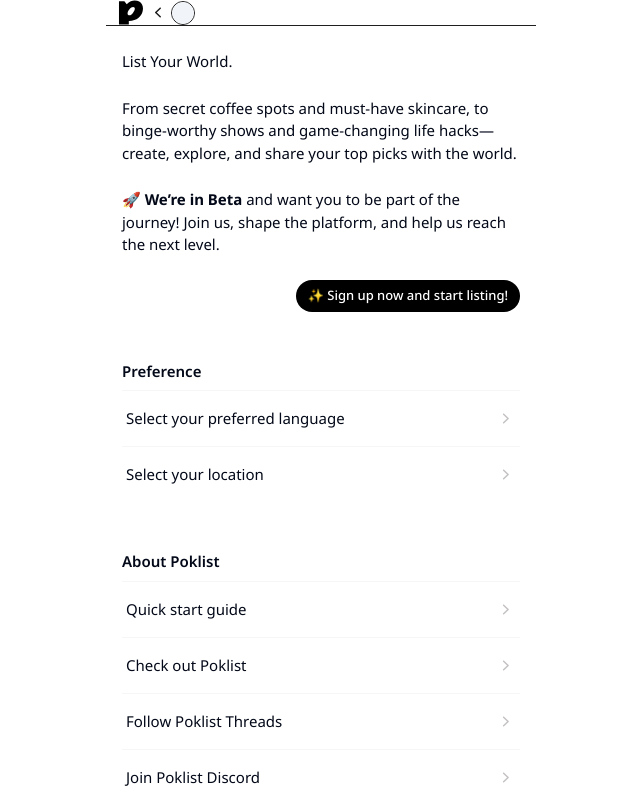
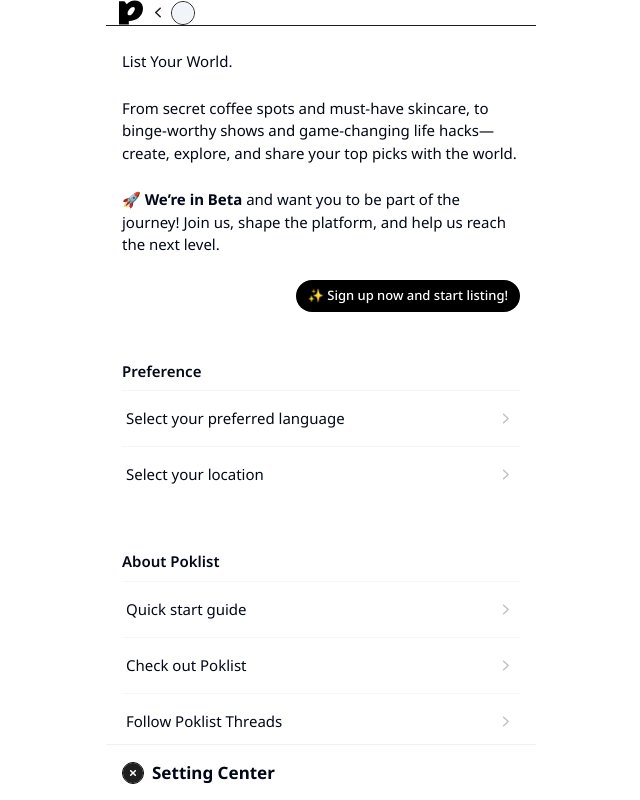
Before and after one commit to poklist/poklist-frontend, a React (Vite) app: page /settings in a window 1280 px wide. Shown: the top 800 px of the page, without its empty margins (319-959 px from the left). Built offline with nearby package versions, Linux system fonts and the light colour scheme; no server answers; what @lingui/macro, @radix-ui/themes would draw is missing.

Commit message:
feat: setting center titled footer

```diff
--- /dev/null
+++ b/src/components/Footer/index.tsx
@@ -0,0 +1,43 @@
+import IconClose from '@/components/ui/icons/CloseIcon';
+
+import { Button } from '@/components/ui/button';
+import { useEffect, useRef } from 'react';
+
+interface IFooterProps {
+  onClose: () => void;
+  title: string;
+}
+
+const Footer: React.FC<IFooterProps> = ({ onClose, title }) => {
+  const submitFooterRef = useRef<HTMLDivElement>(null);
+
+  const footerPosition = () => {
+    if (submitFooterRef.current && window.visualViewport) {
+      submitFooterRef.current.style.top = `${window.visualViewport.height - submitFooterRef.current.offsetHeight}px`;
+    }
+  };
+
+  useEffect(() => {
+    footerPosition();
+  }, []);
+
+  return (
+    <div
+      ref={submitFooterRef}
+      className="fixed z-10 flex h-14 w-dvw max-w-mobile-max items-center justify-between border-t border-t-gray-main-03 bg-white px-4 py-2"
+    >
+      <div className="flex items-center gap-2">
+        <Button
+          onClick={onClose}
+          aria-label="Previous"
+          className="h-auto rounded-full bg-inherit p-0"
+        >
+          <IconClose />
+        </Button>
+        <p className="text-[17px] font-bold">{title}</p>
+      </div>
+    </div>
+  );
+};
+
+export default Footer;
--- a/src/pages/Settings/BlocksSection/index.tsx
+++ b/src/pages/Settings/BlocksSection/index.tsx
@@ -1,3 +1,4 @@
+import Footer from '@/components/Footer';
 import useUserStore from '@/stores/useUserStore';
 import { ILinksBlock } from '@/types/Settings';
 import { useNavigate } from 'react-router-dom';
@@ -5,6 +6,7 @@
 
 const BlocksSection: React.FC = () => {
   const navigate = useNavigate();
+
   const { isLoggedIn, logout } = useUserStore();
 
   const openLanguageDrawer = () => {}; // TODO:
@@ -97,6 +99,7 @@
   blocks.push(signInBlock);
 
   return (
+    <>
       <div id="blocks" className="flex flex-col gap-10 px-4 py-10 text-[15px]">
         {blocks.map((block) => {
           return (
@@ -108,6 +111,8 @@
           );
         })}
       </div>
+      <Footer onClose={() => navigate(-1)} title="Setting Center" />
+    </>
   );
 };
 
```
Lines whose indentation alone changed are shown as unchanged.
